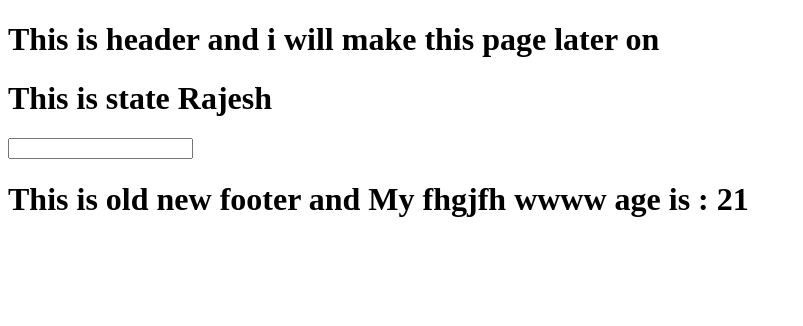
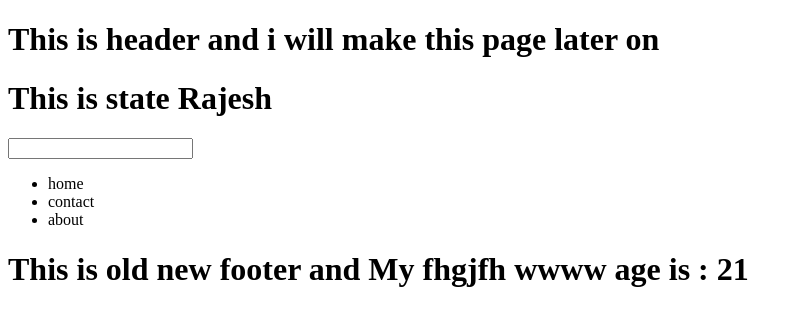
Before and after one commit to jpkeshri/ReactTut, a React app: page / in a window 1280 px wide. Shown: the top 326 px of the page, without its empty margins (0-803 px from the left). Built offline with nearby package versions, Linux system fonts and the light colour scheme.

Commit message:
add nevigation bar

```diff
--- a/components/footer.js
+++ b/components/footer.js
@@ -6,7 +6,15 @@ export default class Footer extends React.Component {
 	//const age = this.props.age;
       return (
          <div>
-           <h1>This is old new footer and My  fhgjfh wwww age is : {this.props.data.age}</h1>
+         <ul>
+         <li>home</li>
+         <li>contact</li>
+         <li>about</li>
+
+         </ul>
+
+
+          <h1>This is old new footer and My  fhgjfh wwww age is : {this.props.data.age}</h1>
 
          </div>
       );
```
